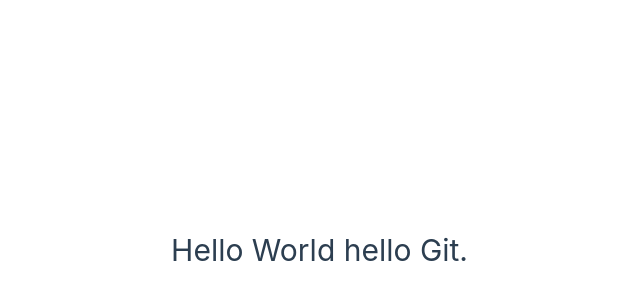
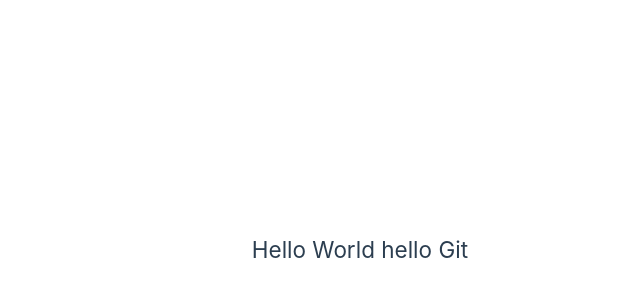
Before and after one commit to mysunshinedying/clone-x-frontend, a Vue app: page / in a window 1280 px wide. Shown: the part 150-450 px from the top of the page, without its empty margins (172-812 px from the left). Built offline with nearby package versions, Linux system fonts and the light colour scheme.

Commit message:
closed #1 h1->h2

```diff
--- a/src/App.vue
+++ b/src/App.vue
@@ -2,7 +2,7 @@
 </script>
 
 <template>
-  <h1>Hello World hello Git.</h1>
+  <h2>Hello World hello Git</h2>
 </template>
 
 <style scoped>
```
